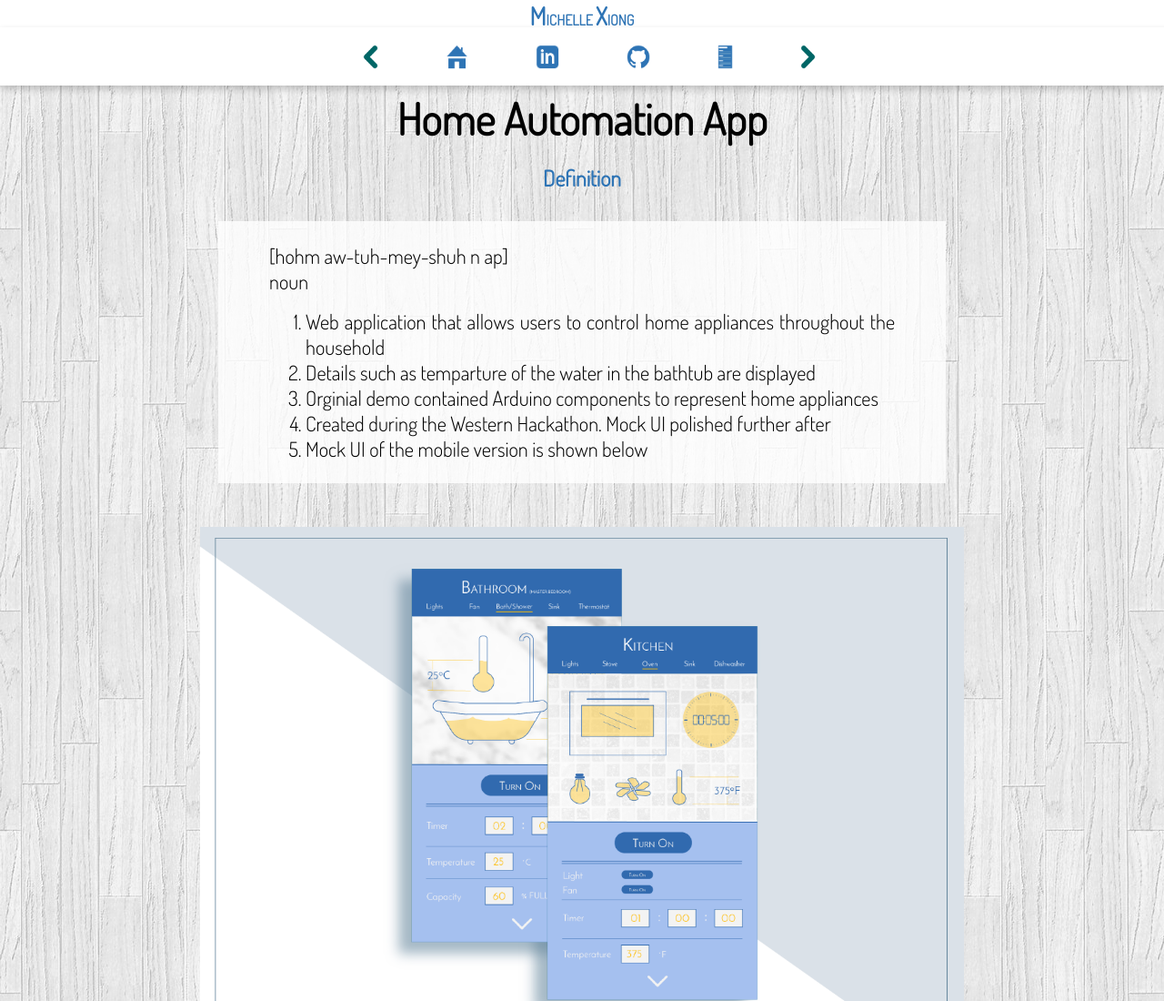
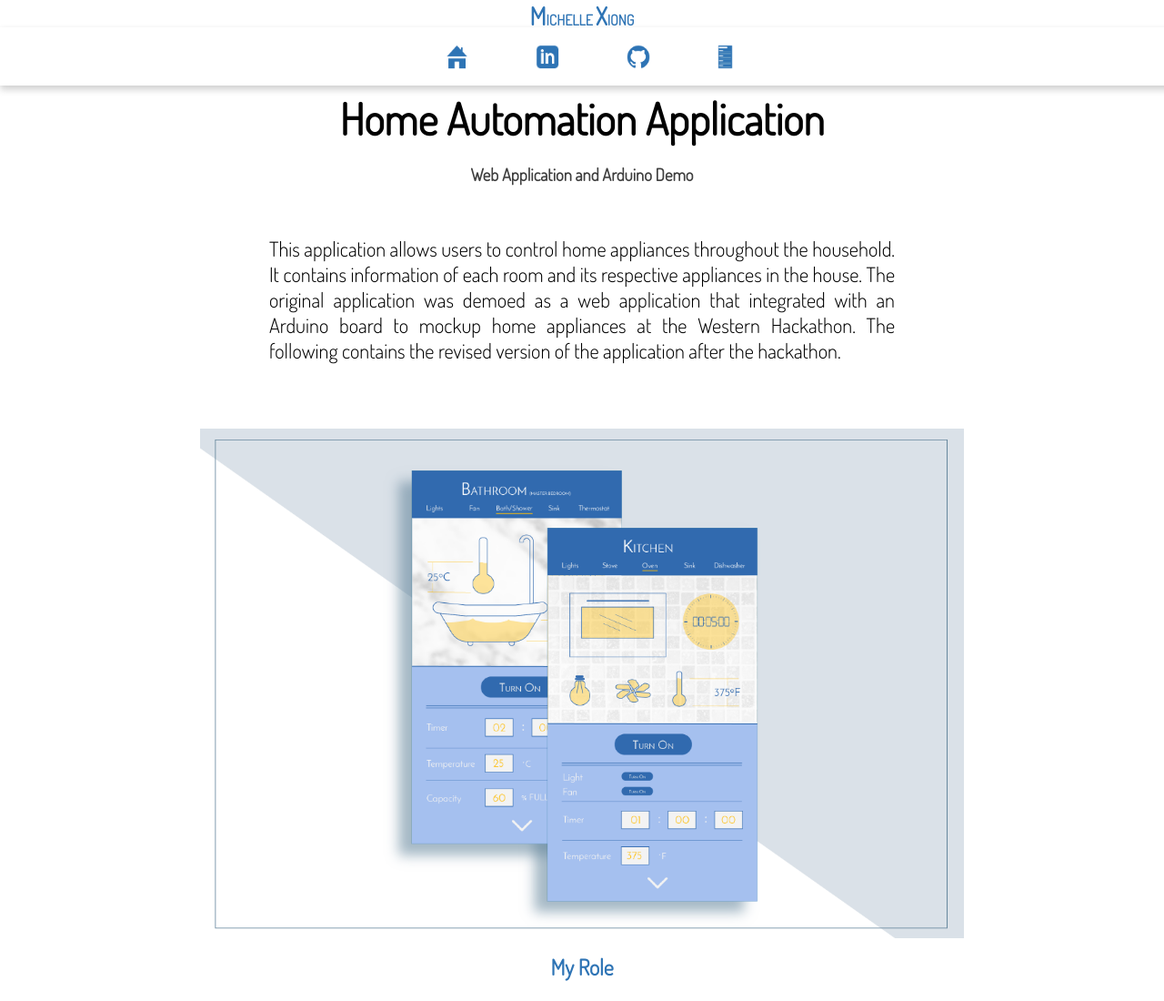
Before and after one commit to myxiong/myxiong.github.io, a plain HTML site: page homeautomation.html in a window 1280 px wide. Shown: the top 1100 px of the page at 91% size. Drawn offline with nearby package versions, Linux system fonts and the light colour scheme.

Commit message:
added favicon and updated home auto

```diff
--- a/CSS/stylesheet.css
+++ b/CSS/stylesheet.css
@@ -179,7 +179,7 @@ hr {
 }
 
 .darken-home-img{
-	padding: 10px;
+
 	box-shadow: 0 4px 8px 0 rgba(0, 0, 0, 0.5);
 	position: absolute;
 	background: black;
@@ -221,11 +221,11 @@ h2 span {
 }*/
 
 .home-img-test{
-	padding: 10px;
+
 	display: inline-block;
 	width: 400px;
 	height: 240px;
-
+    box-shadow: 0 4px 8px 0 rgba(0, 0, 0, 0.1);
 
 
 	/*max-height: 8em;*/
--- a/homeautomation.html
+++ b/homeautomation.html
@@ -1,41 +1,30 @@
 <html>
     <head>
-    <link href="https://fonts.googleapis.com/css?family=Dosis:300" rel="stylesheet" type="text/css">
-        <link type="text/css" rel="stylesheet" href="CSS/stylesheet.css"/>
-        <script src="https://ajax.googleapis.com/ajax/libs/jquery/3.1.1/jquery.min.js"></script>
-        <script type="text/javascript" src="Javascript/script.js"></script>
+      <title>Home Automation Application</title>
+      <link href="https://fonts.googleapis.com/css?family=Dosis:300" rel="stylesheet" type="text/css">
+      <link type="text/css" rel="stylesheet" href="CSS/stylesheet.css"/>
+      <script src="https://ajax.googleapis.com/ajax/libs/jquery/3.1.1/jquery.min.js"></script>
+      <script type="text/javascript" src="Javascript/script.js"></script>
     </head>
-    <body background="Images/whitewoodenfloor.png">
+    <body>
         <header id="all-heading">
           <div class="outer-border">
             <h1><span>M</span>ICHELLE <span>X</span>IONG</h1>
           </div>
         </header>
         <nav id="all-nav">
-          <div><a href="weatherclothing.html"><img src="Images/Nav/leftarrowgreen.png"/></a></div>
           <div><a href="index.html"><img src="Images/Nav/home.png"/></a></div>
           <div><a href="https://www.linkedin.com/in/myxiong"><img src="Images/Nav/linkedin.png"/></a></div>
           <div><a href="https://github.com/myxiong"><img src="Images/Nav/github.png"/></a></div>
           <div><a href="MichelleXiongResume.pdf" target="_blank"><img src="Images/Nav/resume.png"/></a></div>
-          <div><a href="autocad.html"><img src="Images/Nav/rightarrowgreen.png"/></a></div>
         </nav>
         <div id="blank-div"></div>
         <div class="outer-border">
-          <h2>Home Automation App</h2>
-          <h4>Definition</h4>
+          <h2>Home Automation Application</h2>
+          <h3>Web Application and Arduino Demo</h3>
           <div class="description-box">
             <div><p>
-              [hohm aw-tuh-mey-shuh n ap]
-              <br/>
-              noun
-              <br/>
-              <ol class="order-list-description">
-                <li>Web application that allows users to control home appliances throughout the household</li>
-                <li>Details such as temparture of the water in the bathtub are displayed</li>
-                <li>Orginial demo contained Arduino components to represent home appliances</li>
-                <li>Created during the Western Hackathon. Mock UI polished further after</li>
-                <li>Mock UI of the mobile version is shown below</li>
-              </ol>
+              This application allows users to control home appliances throughout the household. It contains information of each room and its respective appliances in the house. The original application was demoed as a web application that integrated with an Arduino board to mockup home appliances at the Western Hackathon. The following contains the revised version of the application after the hackathon.
             </p></div>
           </div>
           <img class="one-per-row description-img" src="Images/HomeAutomationApp/Overview.png"/>
```
Also changed, not shown: art.html (+5 -5 lines), autocad.html (+5 -4 lines), illustration.html (+5 -4 lines), index.html (+2 -3 lines), jobfinder.html (+6 -5 lines), weatherclothing.html (+5 -4 lines), Images/Home/AutoMock.png, Images/Home/webicon.png (added), favicon.ico (added), 1 other file.
